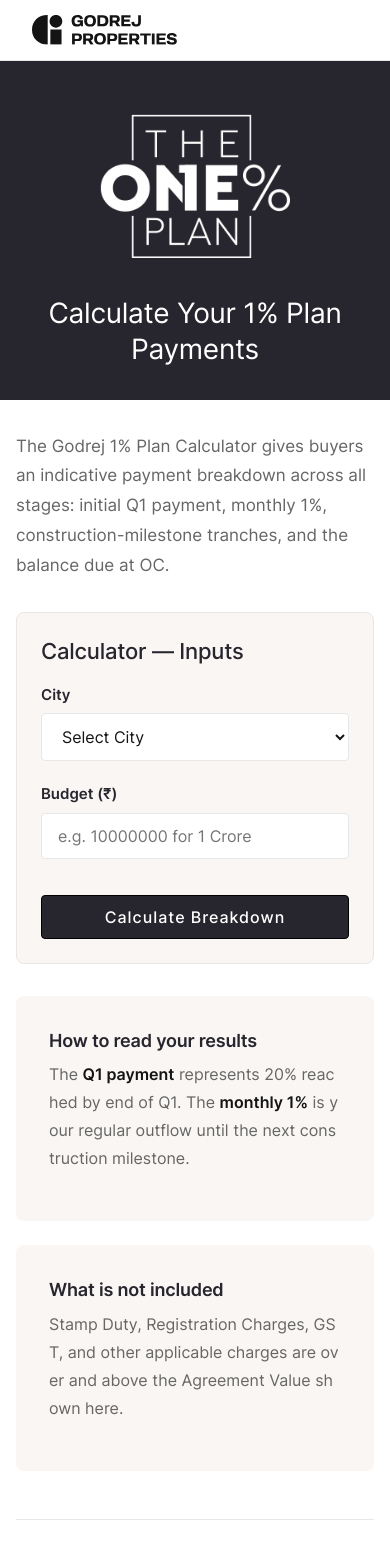
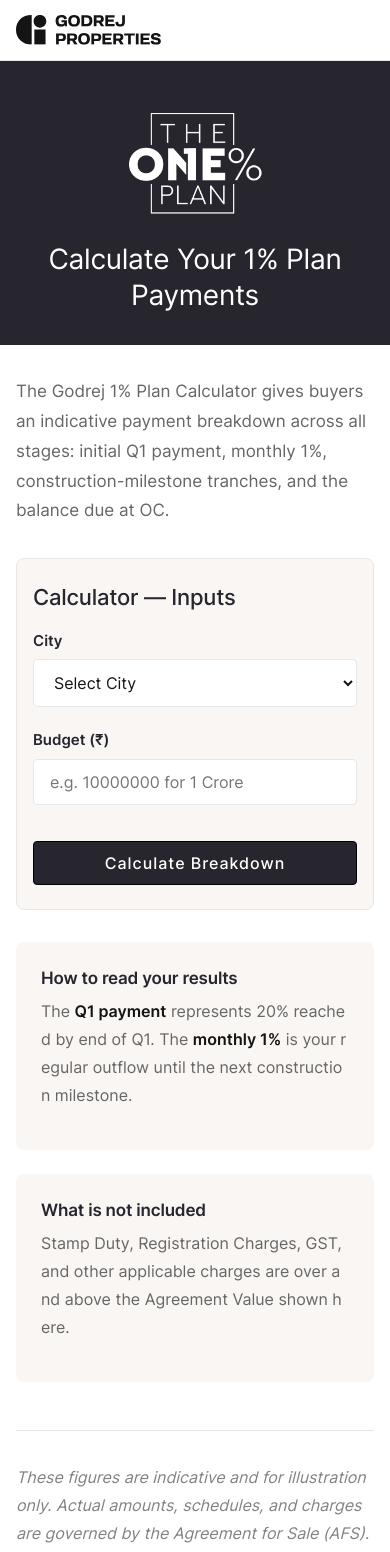
Before and after one commit to vanshsodhi15/godrej-1-percent-plan, a Next.js app in the folder nextjs-app/: page /the-1-percent-plan/calculator in a window 390 px wide. Shown: the top 1552 px of the page. Built offline with nearby package versions, Linux system fonts and the light colour scheme.

Commit message:
fixed for mobile

```diff
--- a/nextjs-app/src/styles/globals.css
+++ b/nextjs-app/src/styles/globals.css
@@ -75,6 +75,7 @@
 
 html {
   scroll-behavior: smooth;
+  overflow-x: hidden;
 }
 
 body {
@@ -86,6 +87,7 @@
   font-weight: 400;
   -webkit-font-smoothing: antialiased;
   -moz-osx-font-smoothing: grayscale;
+  overflow-x: hidden;
 }
 
 a {
@@ -110,6 +112,7 @@
   font-weight: 500;
   line-height: 1.3;
   letter-spacing: -0.01em;
+  overflow-wrap: break-word;
 }
 
 h1 {
@@ -157,6 +160,7 @@
   margin-bottom: 1rem;
   font-size: 1rem;
   line-height: 1.75;
+  overflow-wrap: break-word;
 }
 
 strong {
@@ -277,6 +281,8 @@
   margin-bottom: 0;
   font-size: 1.0625rem;
   line-height: 1.75;
+  overflow-wrap: break-word;
+  word-break: break-word;
 }
 
 .summary-card strong {
@@ -332,7 +338,8 @@
 .table-wrapper {
   background: var(--bg-white);
   border-radius: 8px;
-  overflow: hidden;
+  overflow-x: auto;
+  -webkit-overflow-scrolling: touch;
   border: 1px solid var(--border-light);
   margin: 2rem 0;
 }
@@ -567,9 +574,22 @@
 @media (max-width: 768px) {
   h1 { font-size: 1.75rem; }
   h2 { font-size: 1.375rem; }
+  h3 { font-size: 1.0625rem; }
   .container, .content-container { padding: 2rem 1rem; }
-  .hero, .hero-dark { padding: 3rem 1.5rem 2rem; }
-  .calculator-panel { padding: 1.5rem; }
-  .grid-container { grid-template-columns: 1fr; }
+  .header-container { padding: 0 1rem; }
+  .hero, .hero-dark { padding: 3rem 1rem 2rem; }
+  .hero-logo { max-width: 140px; margin-bottom: 1.5rem; }
+  .calculator-panel { padding: 1.5rem 1rem; }
+  .grid-container { grid-template-columns: 1fr !important; }
   .footer-inner { flex-direction: column; gap: 12px; text-align: center; }
+
+  /* Tables optimization */
+  th, td { padding: 0.75rem 1rem; font-size: 0.875rem; white-space: nowrap; }
+
+  /* Mobile padding fixes */
+  .summary-card { padding: 1.5rem; }
+  .card { padding: 1.5rem; }
+
+  /* Fix breadcrumbs */
+  .breadcrumbs { gap: 0.25rem; line-height: 1.5; }
 }
```
Also changed, not shown: nextjs-app/src/pages/the-1-percent-plan/projects/[slug].tsx (+12 -3 lines).
